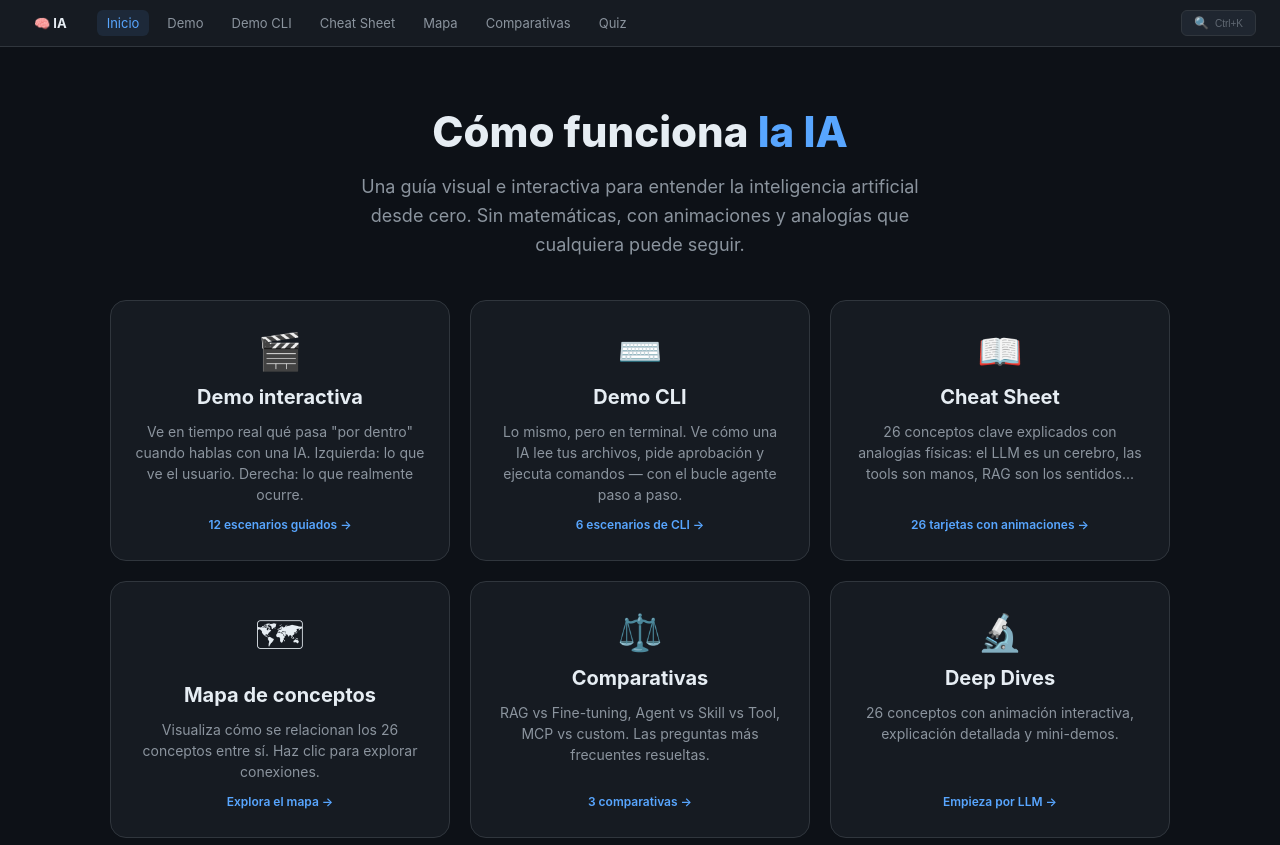
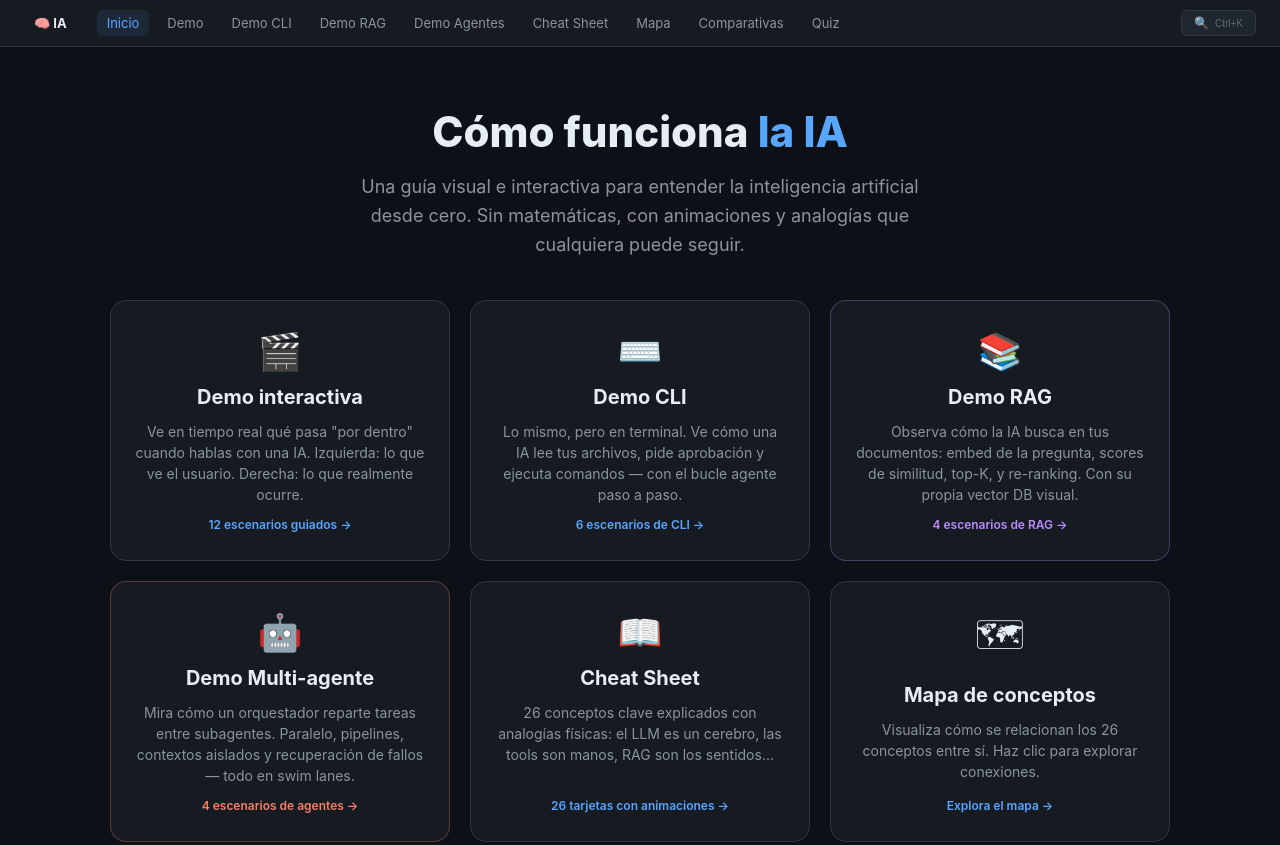
Before and after one commit to rudoapps/learning-ai, a plain HTML site: page index.html in a window 1280 px wide. Shown: the top 845 px of the page. Drawn offline with Linux system fonts and the light colour scheme.

Commit message:
Add new index

```diff
--- a/index.html
+++ b/index.html
@@ -81,6 +81,20 @@
         <span class="lc-tag">6 escenarios de CLI →</span>
       </a>
 
+      <a href="demo-rag/index.html" class="landing-card" style="border-color:rgba(188,140,255,0.3);">
+        <div class="lc-icon">📚</div>
+        <h2>Demo RAG</h2>
+        <p>Observa cómo la IA busca en tus documentos: embed de la pregunta, scores de similitud, top-K, y re-ranking. Con su propia vector DB visual.</p>
+        <span class="lc-tag" style="color:var(--purple);">4 escenarios de RAG →</span>
+      </a>
+
+      <a href="demo-agents/index.html" class="landing-card" style="border-color:rgba(247,129,102,0.3);">
+        <div class="lc-icon">🤖</div>
+        <h2>Demo Multi-agente</h2>
+        <p>Mira cómo un orquestador reparte tareas entre subagentes. Paralelo, pipelines, contextos aislados y recuperación de fallos — todo en swim lanes.</p>
+        <span class="lc-tag" style="color:var(--orange);">4 escenarios de agentes →</span>
+      </a>
+
       <a href="cheatsheet/cheatsheet.html" class="landing-card">
         <div class="lc-icon">📖</div>
         <h2>Cheat Sheet</h2>
--- a/nav.js
+++ b/nav.js
@@ -2,12 +2,14 @@
 (function() {
   const path = location.pathname;
   const depth = (path.match(/concepts\/[^/]+\//) ? '../../' :
-                 path.match(/(demo-cli|demo|cheatsheet|map|comparisons|quiz)\//) ? '../' : '');
+                 path.match(/(demo-cli|demo-rag|demo-agents|demo|cheatsheet|map|comparisons|quiz)\//) ? '../' : '');
 
   const links = [
     { href: 'index.html', label: 'Inicio', match: /index\.html$|learning-ai\/$/ },
     { href: 'demo/index.html', label: 'Demo', match: /\/demo\// },
     { href: 'demo-cli/index.html', label: 'Demo CLI', match: /demo-cli\// },
+    { href: 'demo-rag/index.html', label: 'Demo RAG', match: /demo-rag\// },
+    { href: 'demo-agents/index.html', label: 'Demo Agentes', match: /demo-agents\// },
     { href: 'cheatsheet/cheatsheet.html', label: 'Cheat Sheet', match: /cheatsheet\// },
     { href: 'map/index.html', label: 'Mapa', match: /map\// },
     { href: 'comparisons/index.html', label: 'Comparativas', match: /comparisons\// },
--- a/search.js
+++ b/search.js
@@ -2,7 +2,7 @@
 (function() {
   const path = location.pathname;
   const depth = path.match(/concepts\/[^/]+\//) ? '../../' :
-                path.match(/(demo|cheatsheet|map|comparisons|quiz)\//) ? '../' : '';
+                path.match(/(demo-cli|demo-rag|demo-agents|demo|cheatsheet|map|comparisons|quiz)\//) ? '../' : '';
 
   // Inject search button in nav
   const nav = document.querySelector('.gnav');
```
